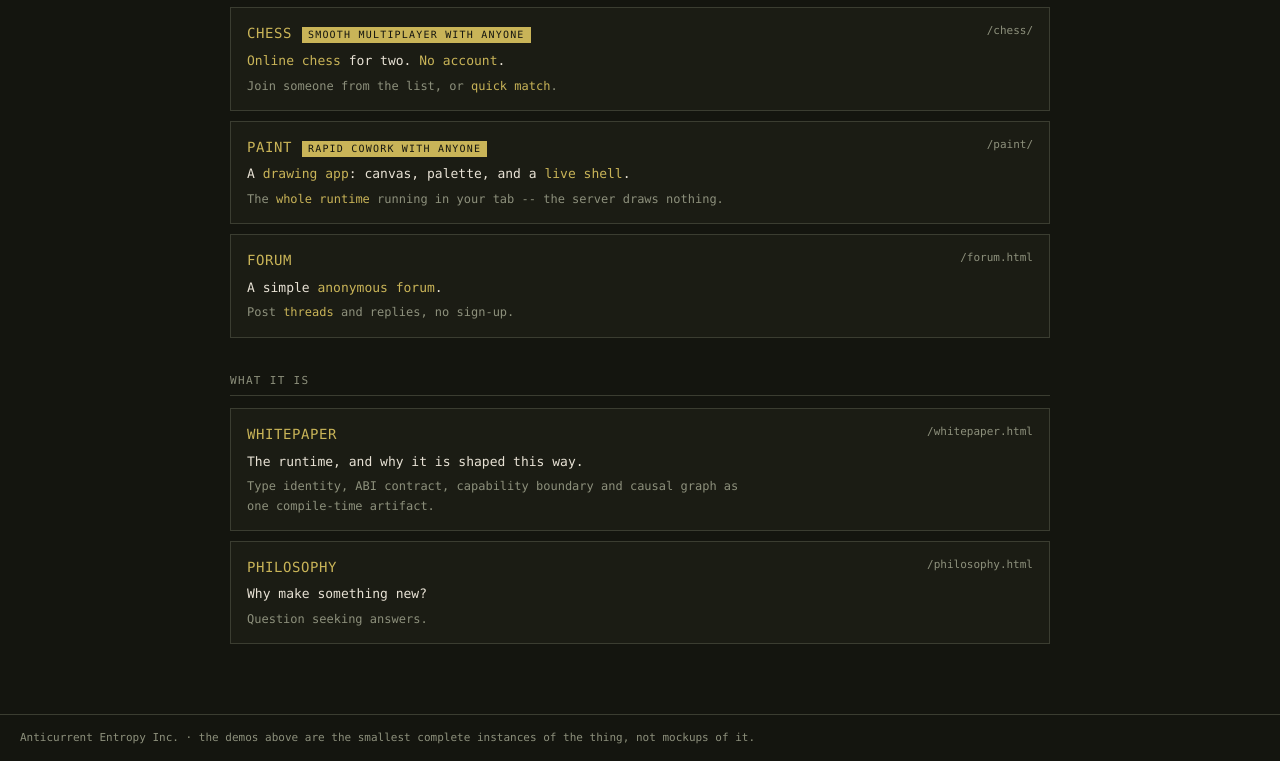
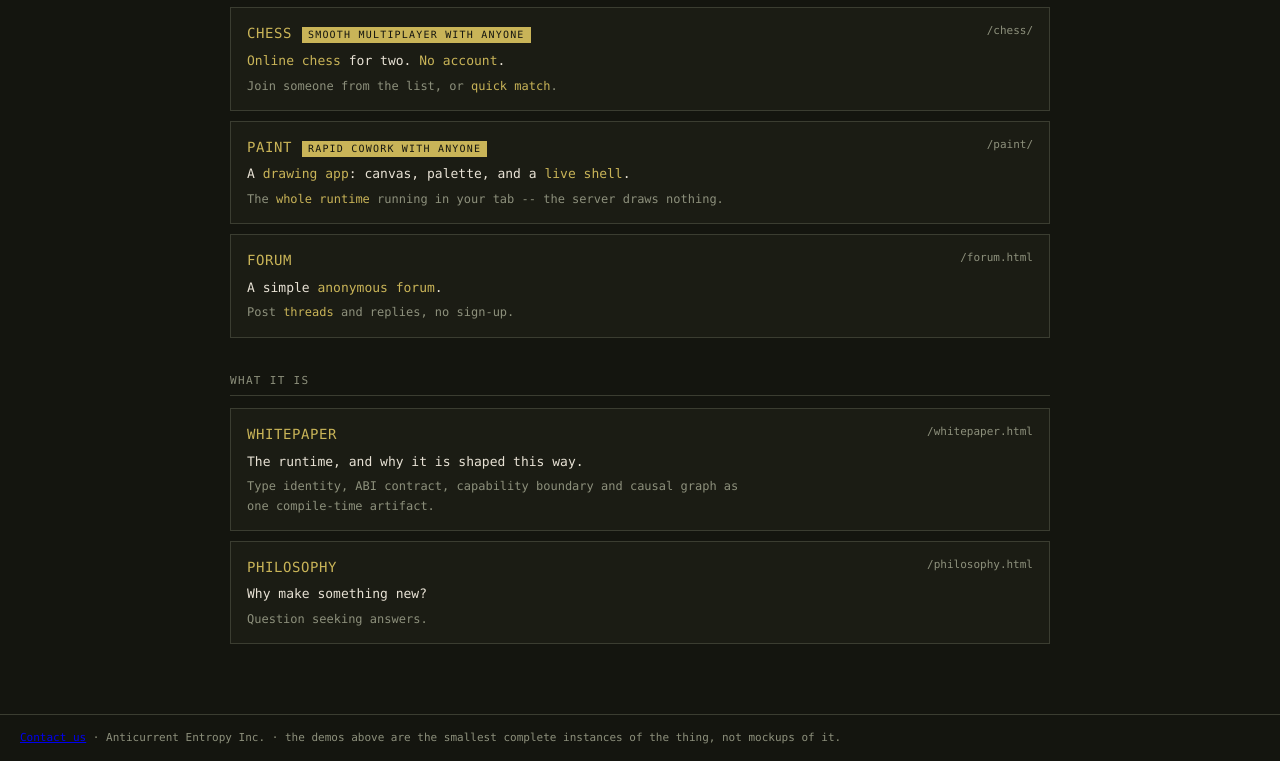
Before and after one commit to Entropy675/ETCS, a plain HTML site: page scripts/www/index.html in a window 1280 px wide. Shown: the part 718-1479 px from the top of the page. Drawn offline with Linux system fonts and the light colour scheme.

Commit message:
add contact link to index.html

```diff
--- a/scripts/www/index.html
+++ b/scripts/www/index.html
@@ -158,7 +158,7 @@
 </main>
 
 <footer>
-  Anticurrent Entropy Inc. · the demos above are the smallest
+   <a href="https://anticurrententropy.com/contact.html">Contact us</a> · Anticurrent Entropy Inc. · the demos above are the smallest
   complete instances of the thing, not mockups of it.
 </footer>
 
```
